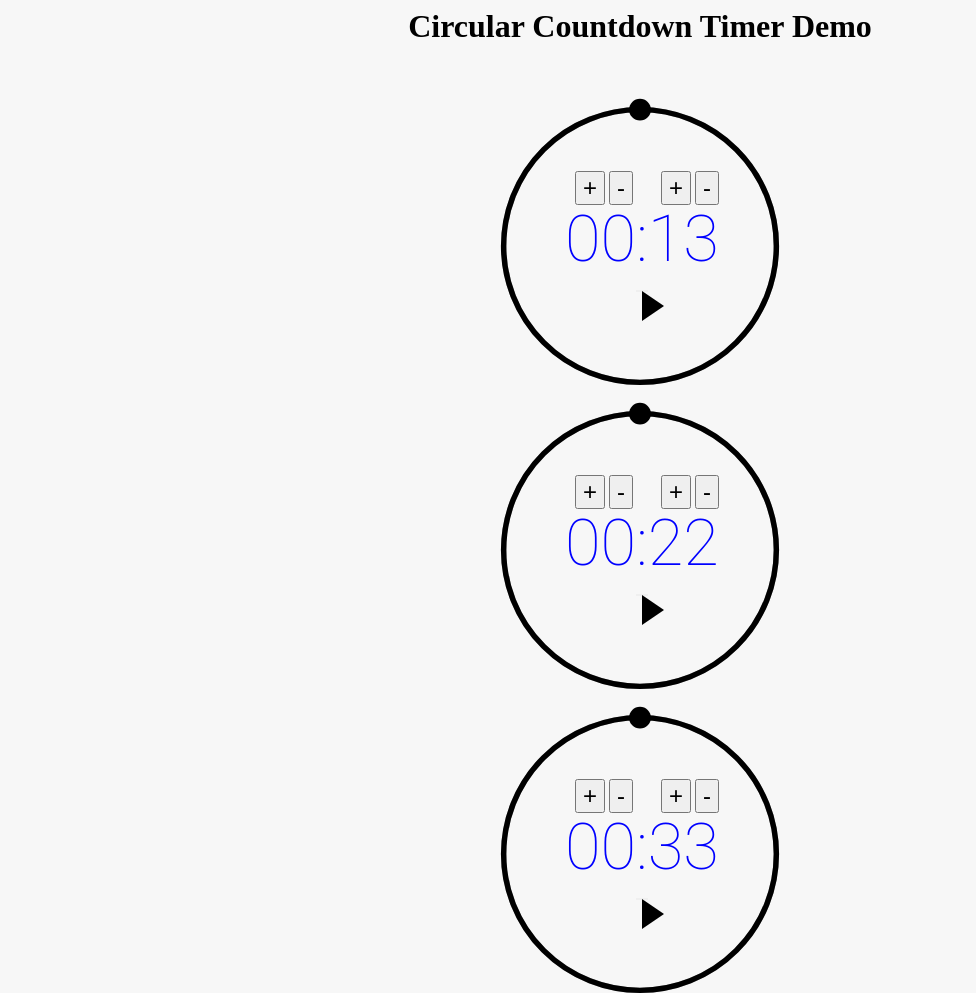
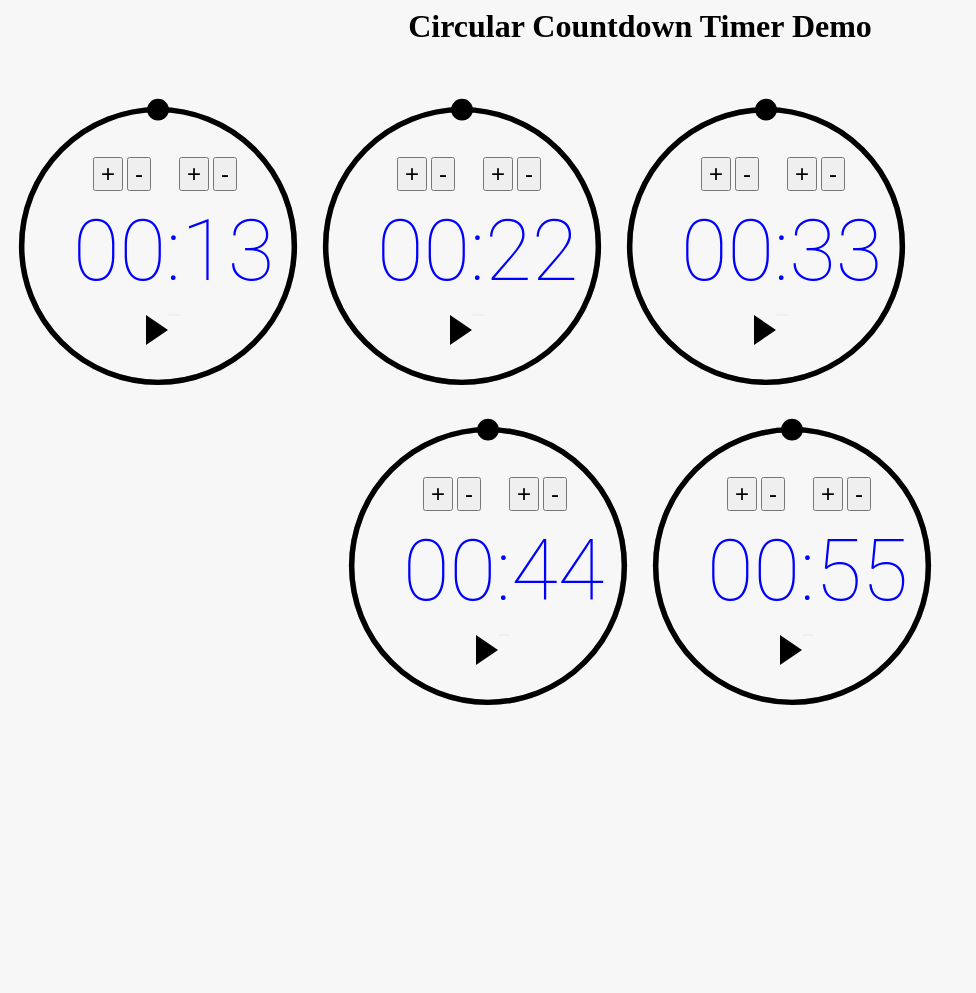
Before and after one commit to john-costanzo/src, a plain HTML site: page html/countdown-timer.html in a window 1280 px wide. Shown: the top 993 px of the page, without its empty margins (0-976 px from the left). After the commit the page ends 811 px from the top, so only its background shows below. Drawn offline with Linux system fonts and the light colour scheme.

Commit message:
Allow timers to be <spanned>. Align better.

```diff
--- a/html/countdown-timer.html
+++ b/html/countdown-timer.html
@@ -39,6 +39,8 @@
 
       .data-setter {
 	  font-size: 24px;
+	  position: relative;
+	  bottom: 300px;
       }
 
       button[data-setter]:hover {
@@ -68,15 +70,15 @@
 
       .controlls {
 	  position: absolute;
-	  left: 75px;
-	  top: 105px;
+	  left: 65px;
+	  bottom: 80px;
 	  text-align: center;
       }
 
       .display-remain-time {
 	  font-family: 'Roboto';
 	  font-weight: 100;
-	  font-size: 65px;
+	  font-size: 85px;
       }
 
       #pause {
@@ -86,6 +88,7 @@
 	  margin-top: 10px;
 	  width: 50px;
 	  height: 50px;
+	  right: 66px;
 	  position: relative;
       }
 
@@ -101,8 +104,7 @@
 	  display: block;
 	  content: "";
 	  position: absolute;
-	  /* top: 8px; */
-	  /* left: 16px; */
+	  left: 73px;
 	  border-top: 15px solid transparent;
 	  border-bottom: 15px solid transparent;
 	  border-left: 22px solid var(--timer-color);
@@ -111,13 +113,12 @@
       .pause::after {
 	  content: "";
 	  position: absolute;
-	  /* top: 8px; */
-	  /* left: 12px; */
-	  width: 15px;
-	  height: 30px;
+	  left: 73px;
+	  width: 5px;
+	  height: 40px;
 	  background-color: transparent;
 	  border-radius: 1px;
-	  border: 5px solid var(--timer-color);
+	  border: 15px solid var(--timer-color);
 	  border-top: none;
 	  border-bottom: none;
       }
@@ -204,18 +205,18 @@
 	      this.sounds = sounds;
 
 	      document.write(`
-    <div class="container">
-      <div class="setters">
-	<div class="minutes-set">
+    <span class="container">
+      <span class="setters">
+	<span class="minutes-set">
 	  <button class="data-setter" data-setter-${this.id}="minutes-plus">+</button>
 	  <button class="data-setter" data-setter-${this.id}="minutes-minus">-</button>
-	</div>
-	<div class="seconds-set">
+	</span>
+	<span class="seconds-set">
 	  <button class="data-setter" data-setter-${this.id}="seconds-plus">+</button>
 	  <button class="data-setter" data-setter-${this.id}="seconds-minus">-</button>
-	</div>
-      </div>
-      <div id="circle-${this.id}" class="circle"> <svg width="300" viewBox="0 0 220 220" xmlns="http://www.w3.org/2000/svg">
+	</span>
+      </span>
+      <span id="circle-${this.id}" class="circle"> <svg width="300" viewBox="0 0 220 220" xmlns="http://www.w3.org/2000/svg">
 	  <g transform="translate(110,110)">
 	    <circle r="100" class="e-c-base"/>
 	    <g transform="rotate(-90)">
@@ -225,12 +226,12 @@
               </g>
 	    </g>
 	  </g>
-      </svg> </div>
-      <div class="controlls">
+      </svg> </span>
+      <span class="controlls">
 	<div id="display-remain-time-${this.id}" class="display-remain-time">00:30</div>
 	<button id="pause-${this.id}" class="play"></button>
-      </div>
-    </div>
+      </span>
+    </span>
 `);
 
 
@@ -434,8 +435,10 @@
       const ct1 = new CircularTimer( 13, s );
       const ct2 = new CircularTimer( 22 );
       const ct3 = new CircularTimer( 33 );
+document.write("<p><center>");
       const ct4 = new CircularTimer( 44 );
       const ct5 = new CircularTimer( 55 );
+document.write("</center></p>");
 
     </script>
   </body>
```
